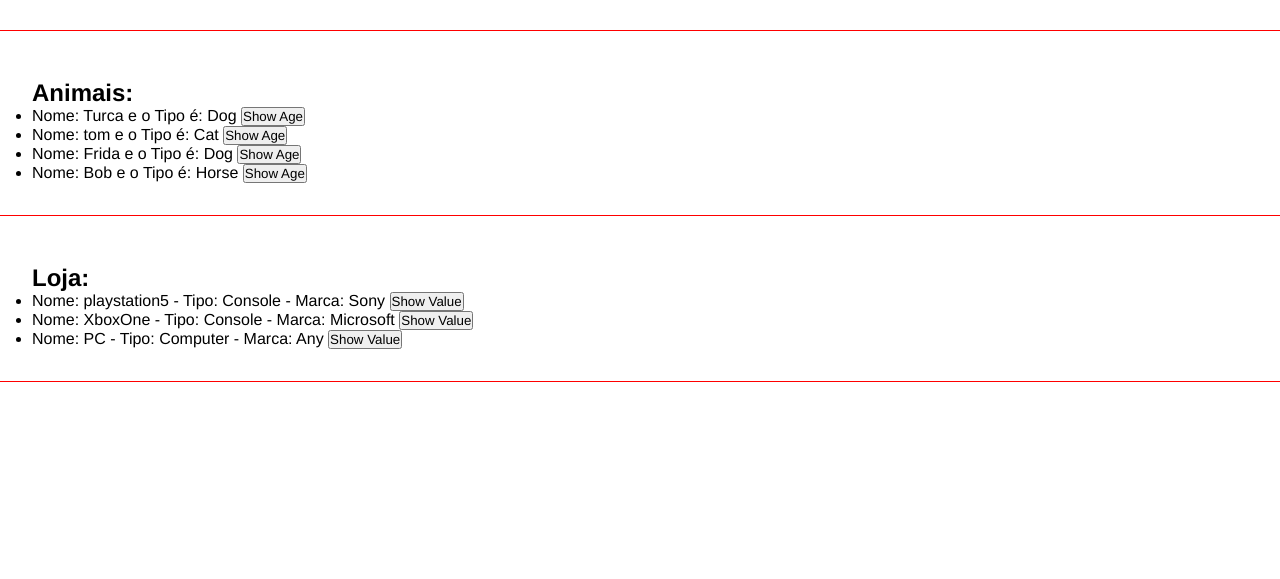
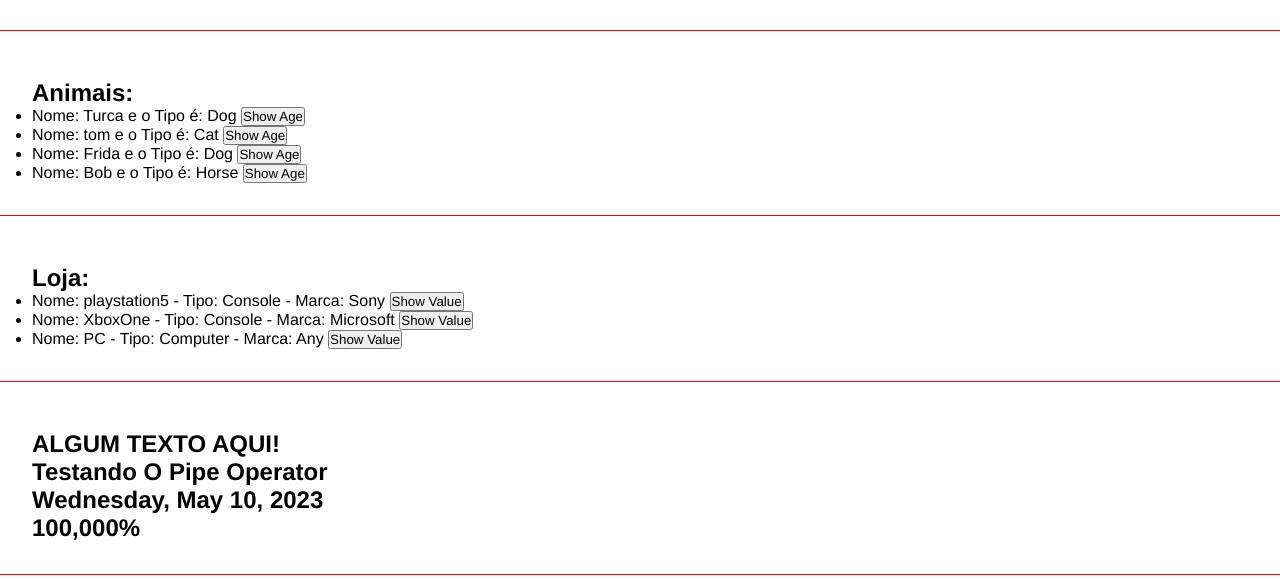
Before and after one commit to TakataF/Angular-First-Steps, an Angular app: page / in a window 1280 px wide. Shown: the part 1203-1782 px from the top of the page. Built offline with nearby package versions, Linux system fonts and the light colour scheme.

Commit message:
Pipes Operator

```diff
--- a/src/app/app.component.html
+++ b/src/app/app.component.html
@@ -15,3 +15,4 @@
 <app-eventos></app-eventos>
 <app-emitter></app-emitter>
 <app-list-render></app-list-render>
+<app-pipes></app-pipes>
--- a/src/app/app.module.ts
+++ b/src/app/app.module.ts
@@ -11,6 +11,7 @@
 import { EmitterComponent } from './components/emitter/emitter.component';
 import { ChangeNumberComponent } from './components/change-number/change-number.component';
 import { ListRenderComponent } from './components/list-render/list-render.component';
+import { PipesComponent } from './components/pipes/pipes.component';
 
 @NgModule({
   declarations: [
@@ -22,7 +23,8 @@
     EventosComponent,
     EmitterComponent,
     ChangeNumberComponent,
-    ListRenderComponent
+    ListRenderComponent,
+    PipesComponent
   ],
   imports: [
     BrowserModule,
--- /dev/null
+++ b/src/app/components/pipes/pipes.component.html
@@ -0,0 +1,6 @@
+<div class="class">
+    <h2>{{ "Algum texto aqui!" | uppercase }}</h2>
+    <h2>{{ someText | titlecase }}</h2>
+    <h2>{{ today | date: "fullDate" }}</h2>
+    <h2>{{ percent | percent }}</h2>
+</div>
--- /dev/null
+++ b/src/app/components/pipes/pipes.component.ts
@@ -0,0 +1,16 @@
+import { Component } from '@angular/core';
+
+@Component({
+  selector: 'app-pipes',
+  templateUrl: './pipes.component.html',
+  styleUrls: ['./pipes.component.css']
+})
+export class PipesComponent {
+
+  someText = 'Testando o pipe operator';
+
+  today = new Date(); //define uma data
+
+  percent = 1000;
+
+}
```
Also changed, not shown: src/app/components/pipes/pipes.component.css (added), 1 other file (tests, documents, lock files or other folders).
